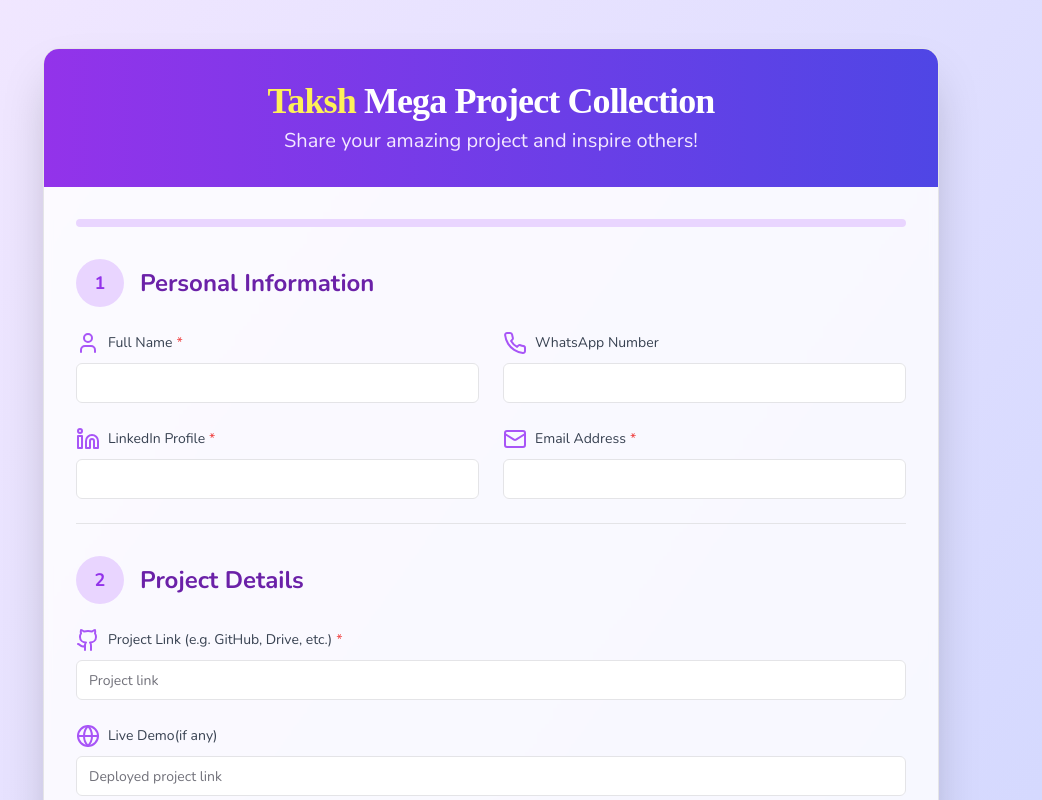
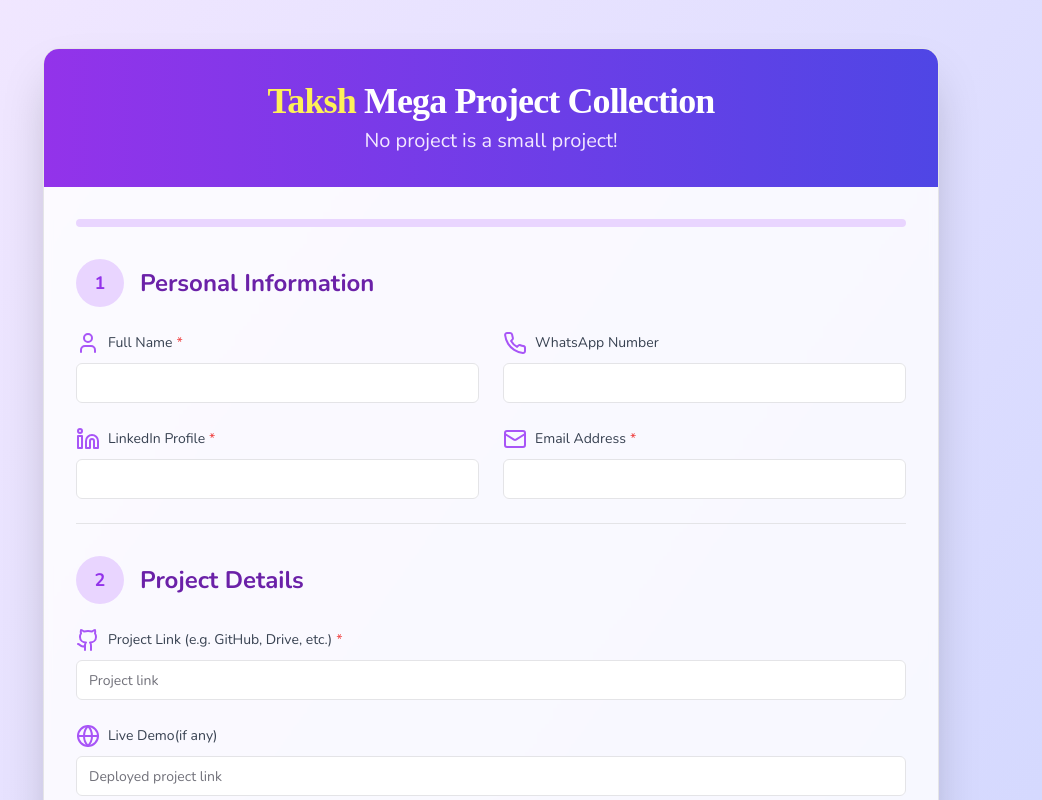
Before and after one commit to gameoftaksh/megaprojectcollection, a React (Vite) app: page / in a window 1280 px wide. Shown: the top 800 px of the page, without its empty margins (149-1191 px from the left). Built offline with nearby package versions, Linux system fonts and the light colour scheme; a web font is replaced by a local one.

Commit message:
updated message

```diff
--- a/index.html
+++ b/index.html
@@ -7,7 +7,7 @@
   <meta name="viewport" content="width=device-width, initial-scale=1.0" />
   <link rel="stylesheet" href="https://fonts.googleapis.com/css2?family=MuseoModerno:wght@300;400;600;700&display=swap">
   <link rel="stylesheet" href="https://fonts.googleapis.com/css2?family=Nunito:wght@300;400;600;700&display=swap">
-  <title>Taksh Project Collector</title>
+  <title>Taksh Mega Project Collection</title>
 </head>
 
 <body>
--- a/package.json
+++ b/package.json
@@ -8,7 +8,8 @@
     "dev": "vite",
     "build": "vite build",
     "lint": "eslint .",
-    "preview": "vite preview"
+    "preview": "vite preview",
+    "deploy": "gh-pages -d dist"
   },
   "dependencies": {
     "@radix-ui/react-alert-dialog": "^1.1.1",
@@ -40,6 +41,7 @@
     "eslint-plugin-react": "^7.35.0",
     "eslint-plugin-react-hooks": "^5.1.0-rc.0",
     "eslint-plugin-react-refresh": "^0.4.9",
+    "gh-pages": "^6.1.1",
     "globals": "^15.9.0",
     "postcss": "^8.4.47",
     "tailwindcss": "^3.4.13",
--- a/src/HOC/MainForm.jsx
+++ b/src/HOC/MainForm.jsx
@@ -404,7 +404,7 @@ const ProjectCollectorForm = () => {
                                 animate={{ y: 0, opacity: 1 }}
                                 transition={{ delay: 0.4, duration: 0.5 }}
                             >
-                                Share your amazing project and inspire others!
+                                No project is a small project!
                             </motion.span>
                         </CardDescription>
                     </CardHeader>
--- a/vite.config.js
+++ b/vite.config.js
@@ -3,8 +3,8 @@ import react from "@vitejs/plugin-react"
 import { defineConfig } from "vite"
 
 export default defineConfig({
+  plugins: [react()],
   base: '/megaprojectcollection/',
-  plugins: [react()],
   resolve: {
     alias: {
       "@": path.resolve(__dirname, "./src"),
```
Also changed, not shown: 3 other files (tests, documents, lock files or other folders).
